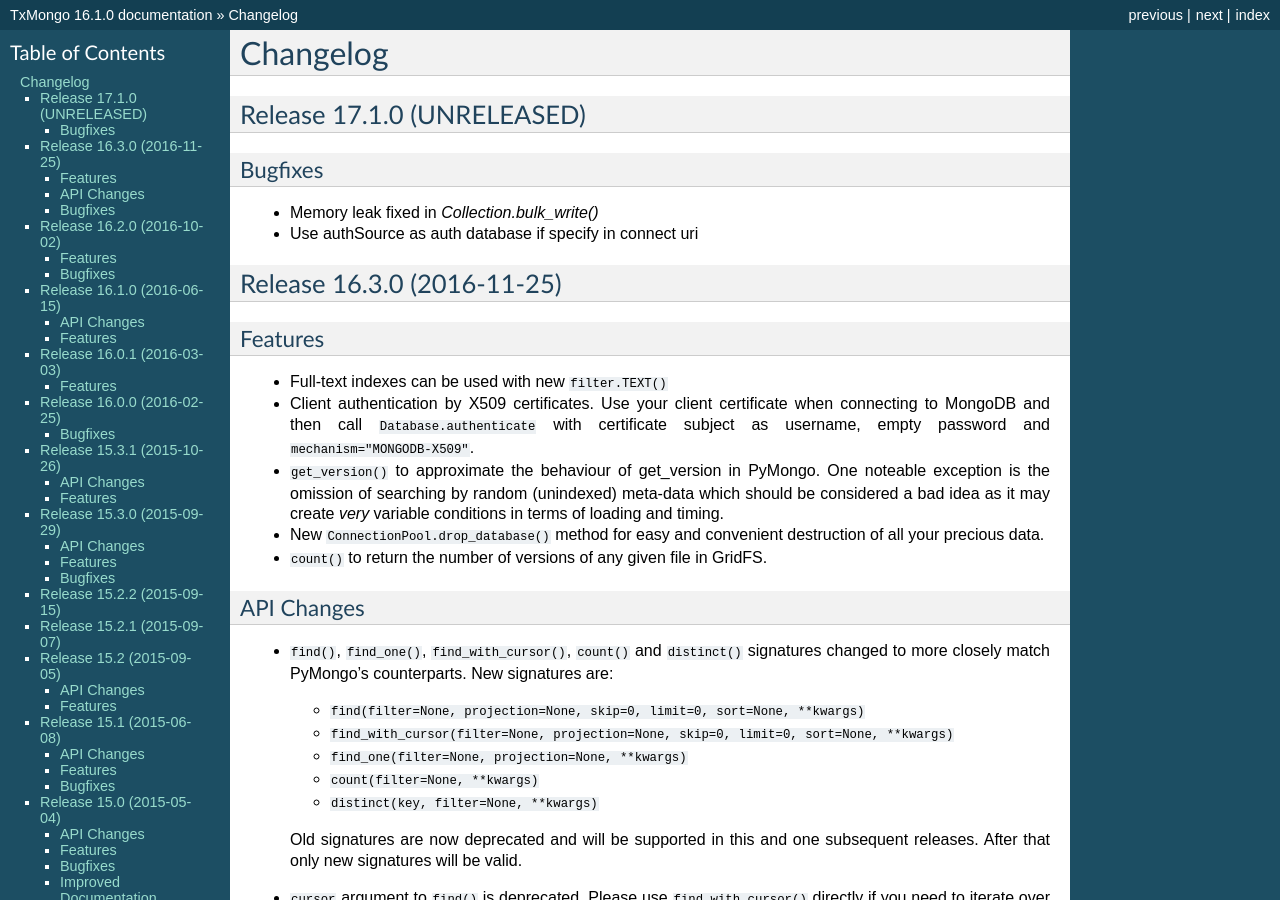
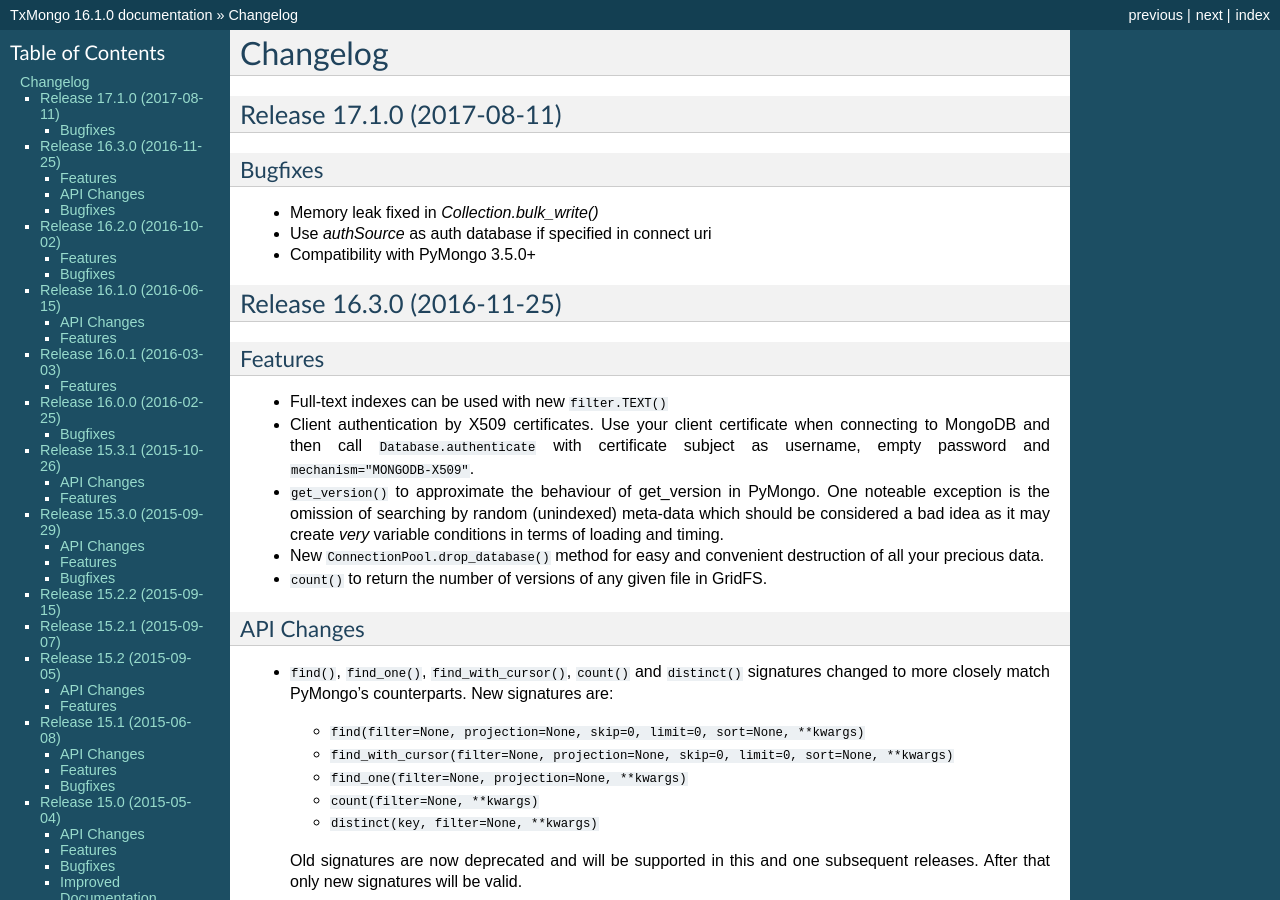
Before and after one commit to twisted/txmongo, a Sphinx documentation site: the page built from docs/source/NEWS.rst, in a window 1280 px wide and 900 px high. Built offline with Sphinx 7.4.7, drawn with Linux system fonts in a browser that asks for light colours; formulas are drawn with MathJax 3.

Commit message:
17.1.0
I believe that quick fix from #221 deserves a release because simple `pip install txmongo` results in broken installation right now since it installs txmongo 16.3.0 and pymongo 3.5.0 which are not compatible.

Should we name the new release 17.1.0? Or may be 16.3.1 because it consists only of bugfixes?

```diff
--- a/docs/source/NEWS.rst
+++ b/docs/source/NEWS.rst
@@ -1,14 +1,15 @@
 Changelog
 =========
 
-Release 17.1.0 (UNRELEASED)
+Release 17.1.0 (2017-08-11)
 ---------------------------
 
 Bugfixes
 ^^^^^^^^
 
 - Memory leak fixed in `Collection.bulk_write()`
-- Use authSource as auth database if specify in connect uri
+- Use `authSource` as auth database if specified in connect uri
+- Compatibility with PyMongo 3.5.0+
 
 Release 16.3.0 (2016-11-25)
 ---------------------------
```
